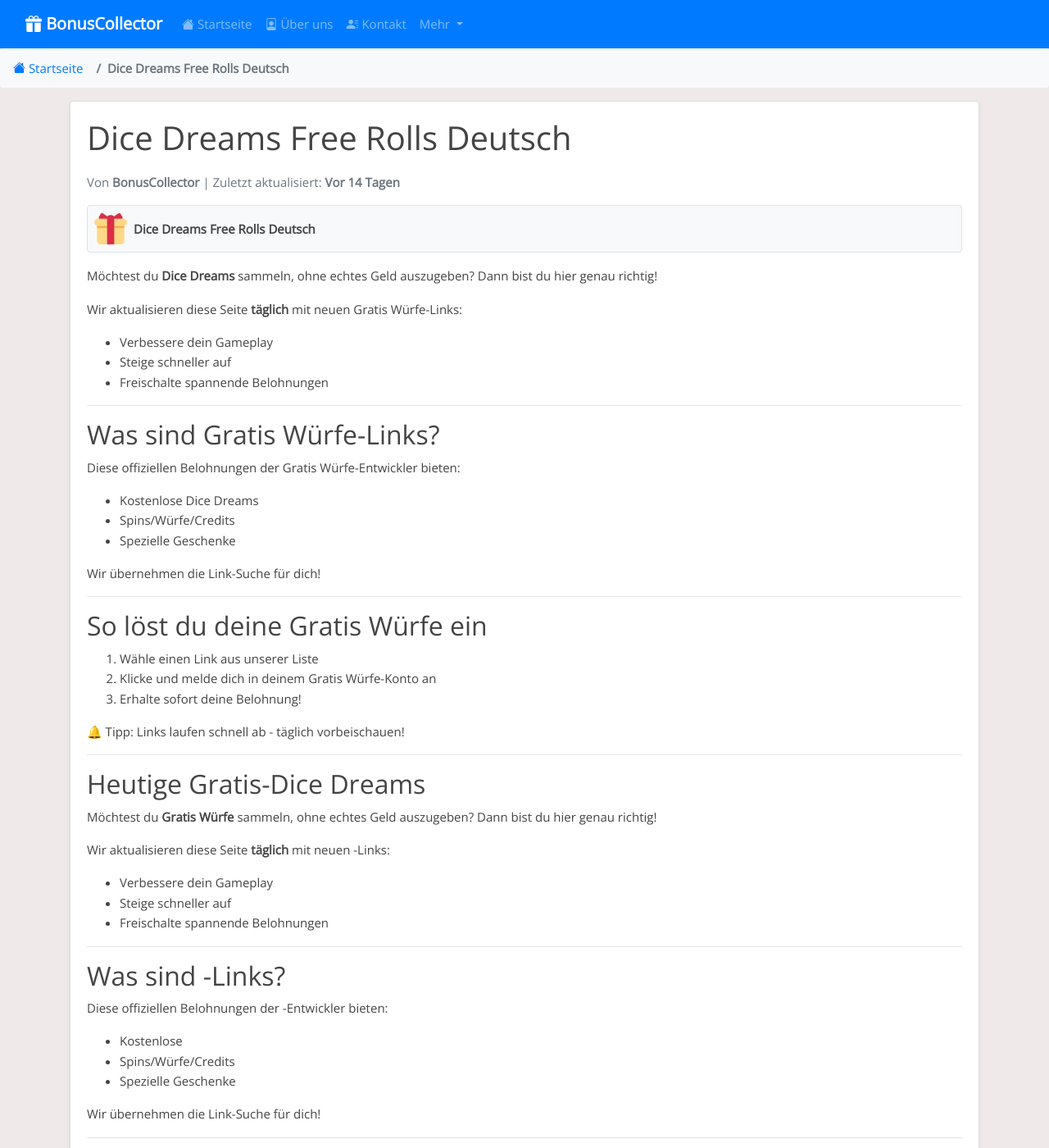
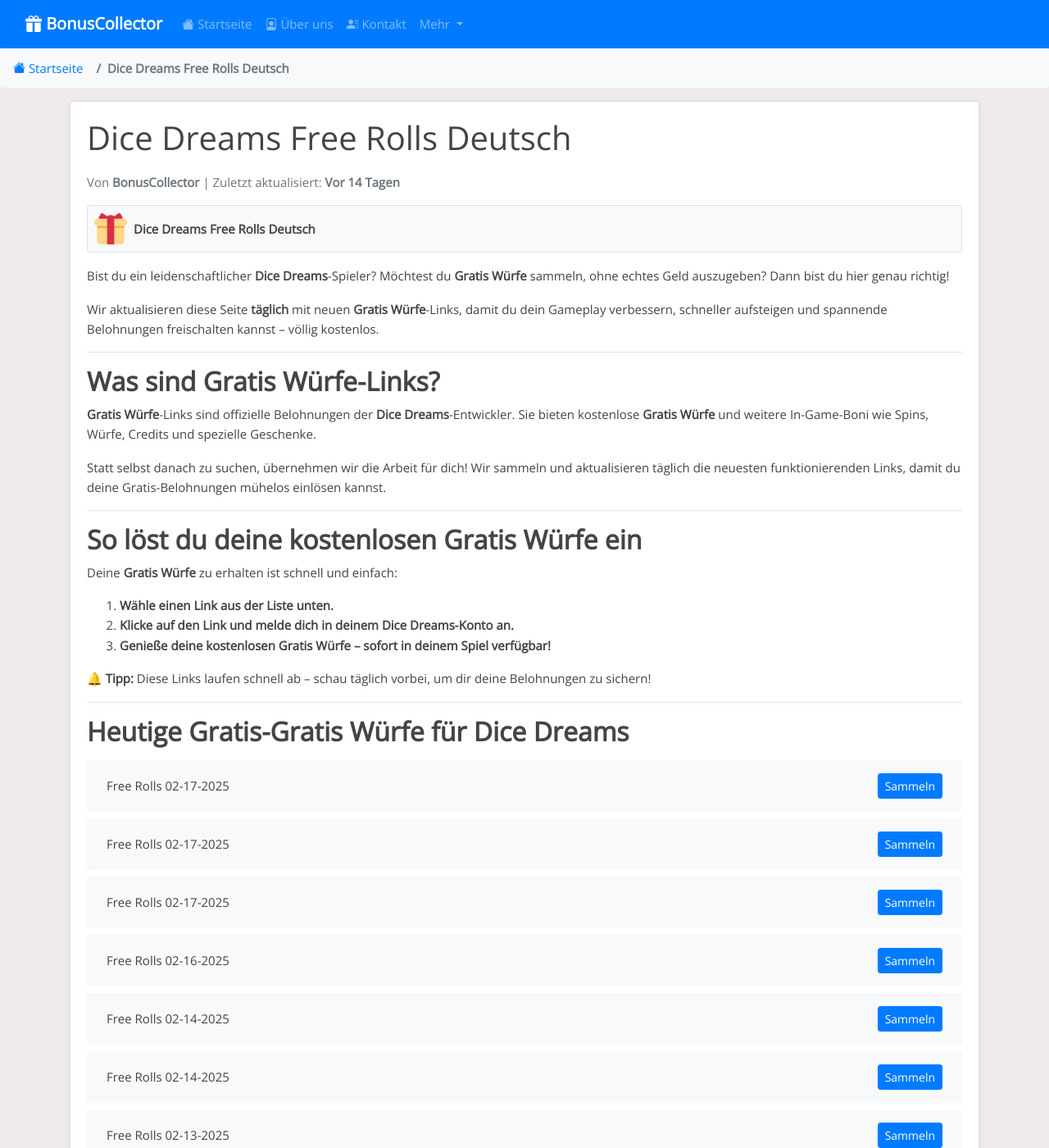
Before and after one commit to Prollad99/bs-de, a Jekyll site: the page built from _posts/2025-01-18-dice-dreams.md, in a window 1280 px wide and 1400 px high. Shown: the whole window at 82% size. Built offline with Jekyll 4.4.1, drawn with Linux system fonts in a browser that asks for light colours; some of the changed text lies outside the part shown.

Commit message:
Update dice-dreams reward links, content, and last modified date

```diff
--- a/_includes/dice-dreams_footer.html
+++ b/_includes/dice-dreams_footer.html
@@ -1,65 +1,38 @@
-<div class="footer-content">
-    <hr>
+---
 
-    <section class="why-save">
-      <h2>Warum diese Seite speichern?</h2>
-      <div class="benefits">
-        <div class="benefit-item">
-          <h3>✅ Tägliche Updates</h3>
-          <p>Immer aktuelle Gratis Würfe-Links</p>
-        </div>
-        <div class="benefit-item">
-          <h3>✅ 100% Sicher</h3>
-          <p>Geprüfte Links von Dice Dreams</p>
-        </div>
-        <div class="benefit-item">
-          <h3>✅ Komplett kostenlos</h3>
-          <p>Keine Anmeldung, keine Gebühren</p>
-        </div>
-      </div>
-    </section>
+## **Warum solltest du diese Seite speichern?**
 
-    <hr>
+Wir machen es dir leicht, in **Dice Dreams** vorne mit dabei zu sein – mit täglichen Updates und geprüften Links. Hier sind die Gründe, warum du uns täglich besuchen solltest:
 
-    <section class="pro-tips">
-      <h2>Profi-Tipps für maximale Gratis Würfe</h2>
-      <div class="tip-grid">
-        <div class="tip">
-          <h4>Clever einsetzen</h4>
-          <p>Spare Spins für Events mit hohen Belohnungen</p>
-        </div>
-        <div class="tip">
-          <h4>Strategisch verwalten</h4>
-          <p>Investiere Münzen gezielt für schnellen Fortschritt</p>
-        </div>
-        <div class="tip">
-          <h4>Täglich einloggen</h4>
-          <p>Sichere dir zeitlich begrenzte Links</p>
-        </div>
-      </div>
-    </section>
+✅ **Tägliche Updates:** Wir posten jeden Tag die neuesten kostenlosen **Gratis Würfe**-Links.
+✅ **100 % sicher & geprüft:** Alle Links stammen aus offiziellen **Dice Dreams**-Quellen.
+✅ **Komplett kostenlos:** Keine Anmeldung, keine versteckten Gebühren – nur kostenlose In-Game-Belohnungen!
 
-    <hr>
+---
 
-    <section class="faq">
-      <h2>Häufige Fragen</h2>
-      <div class="faq-item">
-        <h3>Sind die Links sicher?</h3>
-        <p>Ja! Alle Links stammen aus offiziellen Dice Dreams-Quellen.</p>
-      </div>
-      <div class="faq-item">
-        <h3>Update-Häufigkeit?</h3>
-        <p>Tägliche Aktualisierungen garantierte frische Links.</p>
-      </div>
-      <div class="faq-item">
-        <h3>Link funktioniert nicht?</h3>
-        <p>Neue Links kommen bald - einfach später nochmal versuchen!</p>
-      </div>
-    </section>
+## **Maximiere deine Gratis-Gratis Würfe mit diesen Profi-Tipps**
 
-    <hr>
+Möchtest du das Beste aus deinen kostenlosen Belohnungen herausholen? Befolge diese Expertenstrategien:
 
-    <div class="disclaimer">
-      <p>Haftungsausschluss: Nicht verbunden mit Dice Dreams oder dessen Entwicklern.</p>
-    </div>
-  </div>
+- **Spins & Würfe clever einsetzen:** Spare sie für Events mit hohen Belohnungen auf.
+- **Münzen & Credits geschickt verwalten:** Investiere sie strategisch, um schneller voranzukommen.
+- **Täglich einloggen:** Viele Links sind nur kurz gültig – sichere sie dir so schnell wie möglich!
+
+---
+
+## **Häufig gestellte Fragen (FAQs)**
+
+### **1. Sind diese Gratis Würfe-Links sicher?**
+Ja! Wir teilen ausschließlich Links, die direkt aus offiziellen **Dice Dreams**-Aktionen stammen – sie sind völlig sicher und legitim.
+
+### **2. Wie oft werden die Links aktualisiert?**
+Wir aktualisieren diese Seite **täglich** mit neuen funktionierenden Links – schau also jeden Tag vorbei!
+
+### **3. Was, wenn ein Link nicht funktioniert?**
+Einige Links haben eine begrenzte Anzahl an Einlösungen oder laufen schnell ab. Falls einer nicht funktioniert, keine Sorge – neue werden bald verfügbar sein!
+
+---
+
+## **Haftungsausschluss**
+
+Wir sind **nicht mit** **Dice Dreams** oder seinen Entwicklern **verbunden**. Diese Seite dient ausschließlich zu Informationszwecken, um Spielern zu helfen, kostenlose **Gratis Würfe** zu erhalten und das Spiel in vollen Zügen zu genießen.
--- a/_includes/dice-dreams_post.html
+++ b/_includes/dice-dreams_post.html
@@ -1,89 +1,27 @@
-<div class="game-content">
-    <p>Möchtest du <strong>Dice Dreams</strong> sammeln, ohne echtes Geld auszugeben? Dann bist du hier genau richtig!</p>
+Bist du ein leidenschaftlicher **Dice Dreams**-Spieler? Möchtest du **Gratis Würfe** sammeln, ohne echtes Geld auszugeben? Dann bist du hier genau richtig!
 
-    <div class="update-info">
-      <p>Wir aktualisieren diese Seite <strong>täglich</strong> mit neuen Gratis Würfe-Links:</p>
-      <ul>
-        <li>Verbessere dein Gameplay</li>
-        <li>Steige schneller auf</li>
-        <li>Freischalte spannende Belohnungen</li>
-      </ul>
-    </div>
+Wir aktualisieren diese Seite **täglich** mit neuen **Gratis Würfe**-Links, damit du dein Gameplay verbessern, schneller aufsteigen und spannende Belohnungen freischalten kannst – völlig kostenlos.
 
-    <hr>
+---
 
-    <section class="content-section">
-      <h2>Was sind Gratis Würfe-Links?</h2>
-      <p>Diese offiziellen Belohnungen der Gratis Würfe-Entwickler bieten:</p>
-      <ul class="benefits-list">
-        <li>Kostenlose Dice Dreams</li>
-        <li>Spins/Würfe/Credits</li>
-        <li>Spezielle Geschenke</li>
-      </ul>
-      <p class="highlight">Wir übernehmen die Link-Suche für dich!</p>
-    </section>
+## **Was sind Gratis Würfe-Links?**
 
-    <hr>
+**Gratis Würfe**-Links sind offizielle Belohnungen der **Dice Dreams**-Entwickler. Sie bieten kostenlose **Gratis Würfe** und weitere In-Game-Boni wie Spins, Würfe, Credits und spezielle Geschenke.
 
-    <section class="tutorial-section">
-      <h2>So löst du deine Gratis Würfe ein</h2>
-      <ol class="steps">
-        <li>Wähle einen Link aus unserer Liste</li>
-        <li>Klicke und melde dich in deinem Gratis Würfe-Konto an</li>
-        <li>Erhalte sofort deine Belohnung!</li>
-      </ol>
-      <div class="tip-box">
-        <p>🔔 Tipp: Links laufen schnell ab - täglich vorbeischauen!</p>
-      </div>
-    </section>
+Statt selbst danach zu suchen, übernehmen wir die Arbeit für dich! Wir sammeln und aktualisieren täglich die neuesten funktionierenden Links, damit du deine Gratis-Belohnungen mühelos einlösen kannst.
 
-    <hr>
+---
 
-    <section class="todays-links">
-      <h2>Heutige Gratis-Dice Dreams</h2>
-    </section>
-  </div><div class="game-content">
-    <p>Möchtest du <strong>Gratis Würfe</strong> sammeln, ohne echtes Geld auszugeben? Dann bist du hier genau richtig!</p>
+## **So löst du deine kostenlosen Gratis Würfe ein**
 
-    <div class="update-info">
-      <p>Wir aktualisieren diese Seite <strong>täglich</strong> mit neuen -Links:</p>
-      <ul>
-        <li>Verbessere dein Gameplay</li>
-        <li>Steige schneller auf</li>
-        <li>Freischalte spannende Belohnungen</li>
-      </ul>
-    </div>
+Deine **Gratis Würfe** zu erhalten ist schnell und einfach:
 
-    <hr>
+1. **Wähle einen Link aus der Liste unten.**
+2. **Klicke auf den Link und melde dich in deinem Dice Dreams-Konto an.**
+3. **Genieße deine kostenlosen Gratis Würfe – sofort in deinem Spiel verfügbar!**
 
-    <section class="content-section">
-      <h2>Was sind -Links?</h2>
-      <p>Diese offiziellen Belohnungen der -Entwickler bieten:</p>
-      <ul class="benefits-list">
-        <li>Kostenlose </li>
-        <li>Spins/Würfe/Credits</li>
-        <li>Spezielle Geschenke</li>
-      </ul>
-      <p class="highlight">Wir übernehmen die Link-Suche für dich!</p>
-    </section>
+> 🔔 **Tipp:** Diese Links laufen schnell ab – schau täglich vorbei, um dir deine Belohnungen zu sichern!
 
-    <hr>
+---
 
-    <section class="tutorial-section">
-      <h2>So löst du deine  ein</h2>
-      <ol class="steps">
-        <li>Wähle einen Link aus unserer Liste</li>
-        <li>Klicke und melde dich in deinem -Konto an</li>
-        <li>Erhalte sofort deine Belohnung!</li>
-      </ol>
-      <div class="tip-box">
-        <p>🔔 Tipp: Links laufen schnell ab - täglich vorbeischauen!</p>
-      </div>
-    </section>
-
-    <hr>
-
-    <section class="todays-links">
-      <h2>Heutige Gratis-</h2>
-    </section>
-  </div>
+## **Heutige Gratis-Gratis Würfe für Dice Dreams**
```
